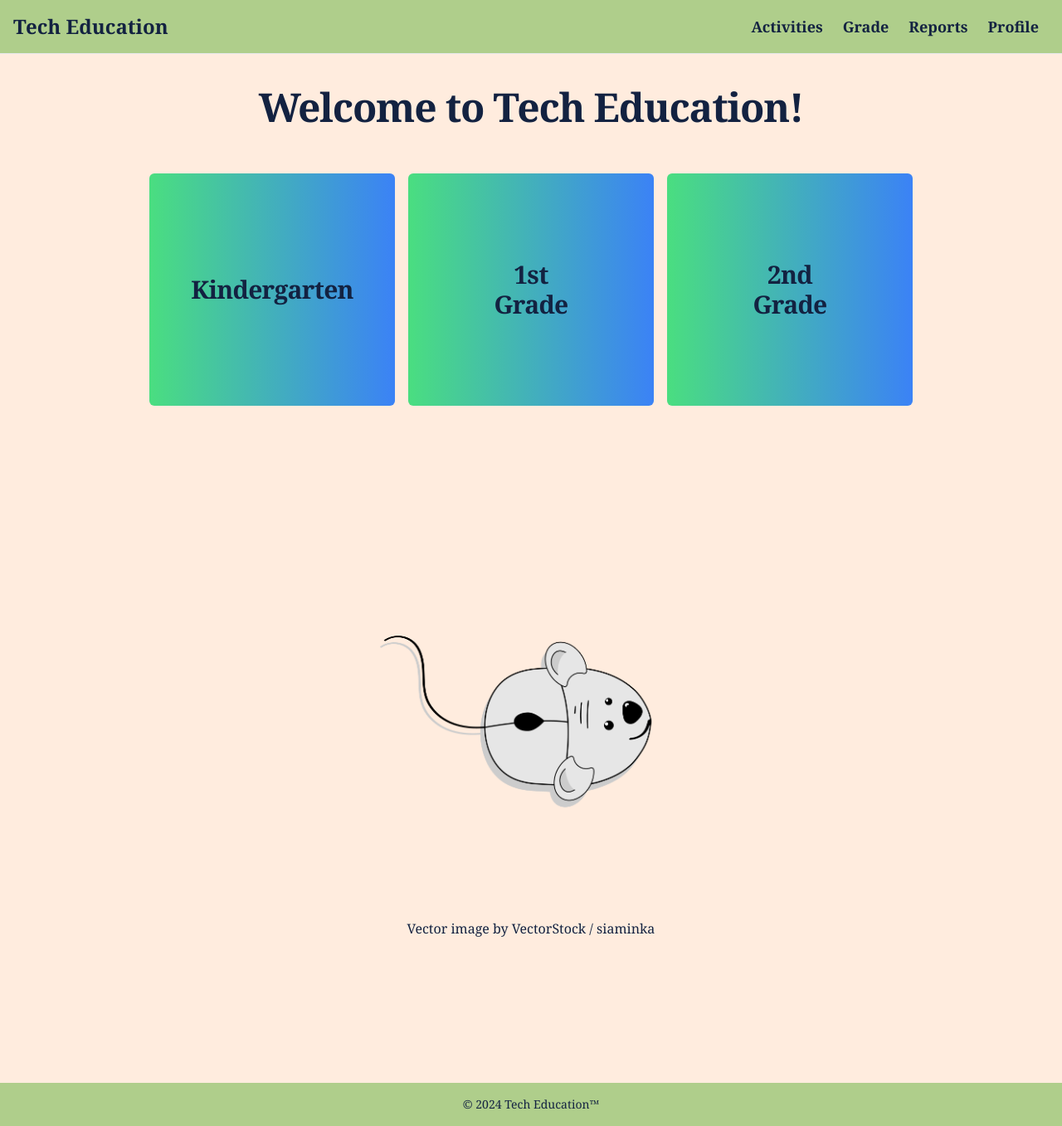
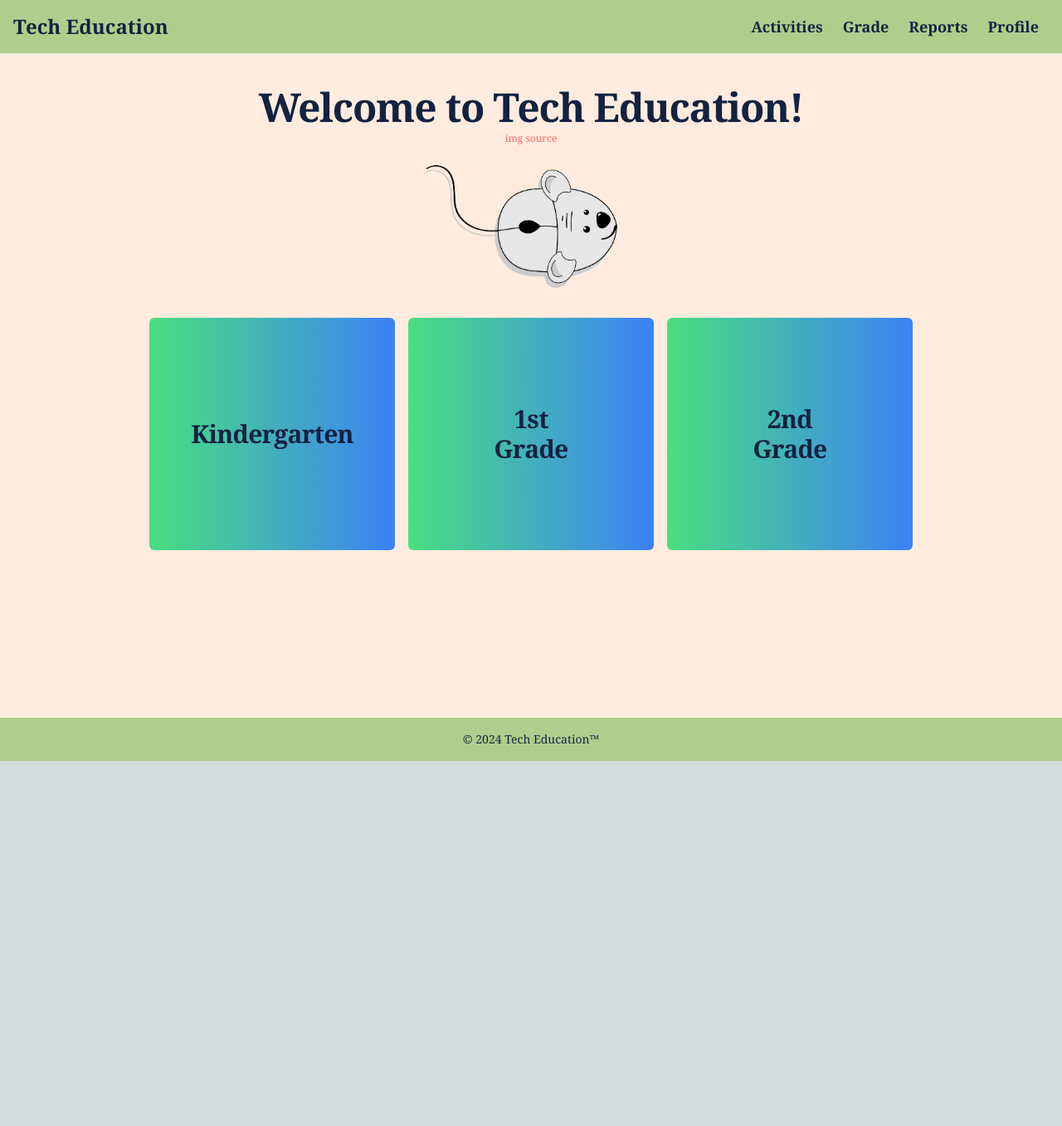
Before and after one commit to ExzyELI/tech-education, a Next.js app: page /HomePage in a window 1280 px wide. Shown: the whole page at 83% size. After the commit the page ends 917 px from the top, so only its background shows below. Built offline with nearby package versions, Linux system fonts and the light colour scheme.

Commit message:
Changed positioning of mouse image

```diff
--- a/src/app/HomePage/page.tsx
+++ b/src/app/HomePage/page.tsx
@@ -48,14 +48,35 @@ export default function Home() {
       <section className="min-h-screen bg-[#ffecde] pt-10">
         <div className="text-center md:px-12 lg:text-left">
           <div>
-            <div className="flex justify-center">
+            <div className="flex flex-col items-center justify-center">
               {/* title */}
-              <h1 className="pb-10 text-5xl font-bold tracking-tight">
+              <h1 className="text-5xl font-bold tracking-tight">
                 Welcome to Tech Education!
               </h1>
+              <p>
+                <a
+                  className="text-xs text-[#ff6865]"
+                  href="https://www.vectorstock.com/royalty-free-vector/computer-mouse-vector-4995646"
+                  target="_blank"
+                >
+                  img source
+                </a>
+              </p>
+
+              {/* mouse image start */}
+              <div className="relative -mt-[40px] flex items-center justify-center">
+                <div className="h-[300px] w-[300px] hover:animate-bounce ">
+                  <img
+                    src="/vectorstock_4995646_transparent.png"
+                    alt="Computer Mouse"
+                  />
+                </div>
+              </div>
+              {/* mouse image end */}
             </div>
+
             {/* title */}
-            <div className="flex cursor-pointer items-center justify-center py-2">
+            <div className="-mt-[70px] flex cursor-pointer items-center justify-center py-2 pb-20">
               <a
                 href="#"
                 className="delay-50 m-2 flex h-[280px] w-1/4 items-center justify-center rounded-md bg-gradient-to-r from-green-400 to-blue-500 transition-transform hover:scale-105 hover:from-green-400 hover:via-[#ffe08d] hover:to-blue-500"
@@ -83,22 +104,9 @@ export default function Home() {
                 </h1>
               </a>
             </div>
-            {/* mouse image start */}
-            <div className="relative flex justify-center items-center h-screen">
-              <div className="absolute">
-                <div className="h-[420px] w-[420px] hover:animate-bounce ">
-                  <img src="/vectorstock_4995646_transparent.png" alt="Computer Mouse" />
-                </div>
-                <p className="mt-2 text-center">
-                  <a href="https://www.vectorstock.com/royalty-free-vector/computer-mouse-vector-4995646">Vector image by VectorStock / siaminka</a>
-                </p>
-              </div>
-            </div>
-            {/* mouse image end */}
           </div>
         </div>
       </section>
-      {/* banner ends */}
 
       {/* footer begins */}
       <footer className="sticky bg-[#afce8b]">
```
